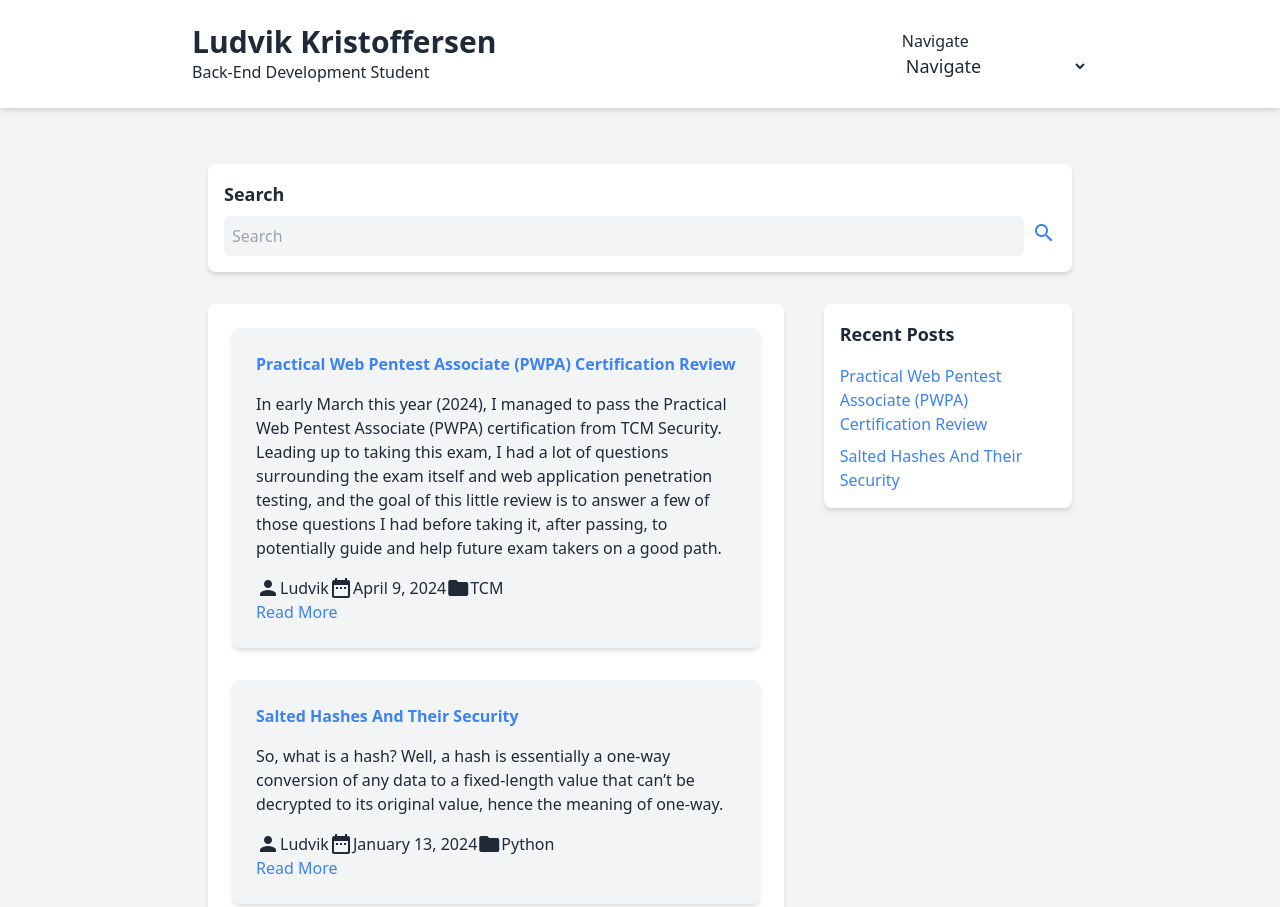
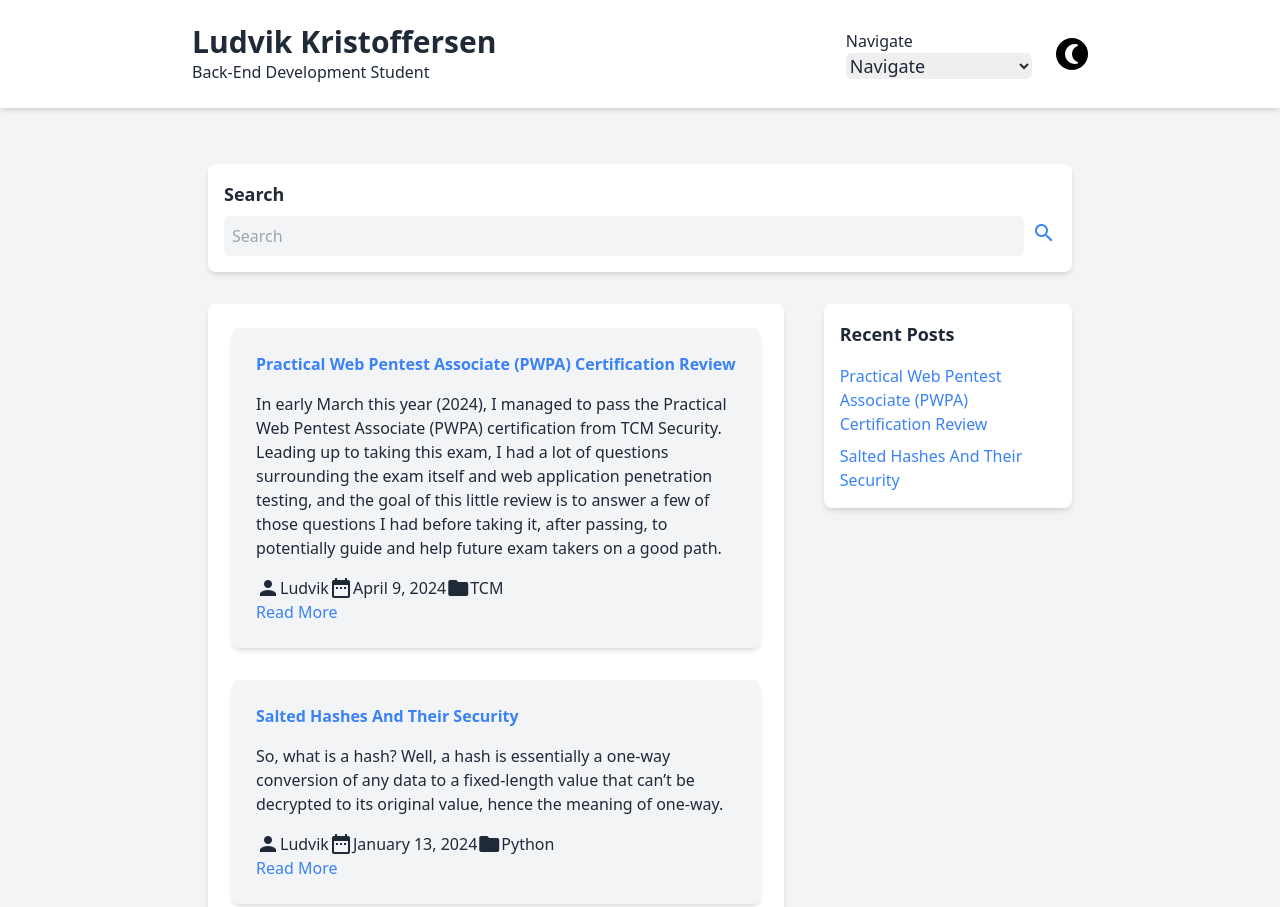
Before and after one commit to luddekn/luddekn.github.io, a website: page index.html in a window 1280 px wide. Shown: the top 907 px of the page. Drawn offline with Linux system fonts and the light colour scheme.

Commit message:
Update index.html

```diff
--- a/index.html
+++ b/index.html
@@ -16,19 +16,26 @@
 					<h2 class="text-3xl font-bold">Ludvik Kristoffersen</h2>
 					<p>Back-End Development Student</p>
 				</div>
+				<div class="flex items-center space-x-6">
+					<!-- Navigation Menu -->
 					<div class="relative w-48">
 						<label for="navigation-menu" class="sr-only">Navigate</label>
 						<select
 							id="navigation-menu"
-						class="block w-full bg-white border border-gray-300 rounded-md shadow-sm focus:ring-blue-500 focus:border-blue-500 text-lg text-gray-700"
+							class="block w-full border border-transparent rounded-md text-lg text-gray-700 focus:ring-blue-500 focus:border-blue-500 appearance-none"
 							onchange="location = this.value;"
 						>
-						<option value="" disabled selected>Navigate</option>
-						<option value="./index.html">Posts</option>
-						<option value="./about-me.html">About Me</option>
-						<option value="./projects.html">Projects</option>
-						<option value="./certificates.html">Certificates</option>
+							<option value="" disabled selected class="text-gray-500">Navigate</option>
+							<option value="./index.html" class="text-black">Posts</option>
+							<option value="./about-me.html" class="text-black">About Me</option>
+							<option value="./projects.html" class="text-black">Projects</option>
+							<option value="./certificates.html" class="text-black">Certificates</option>
 						</select>
+					</div>
+
+					<button id="change-theme" class="flex items-center justify-center text-white p-2 bg-black w-8 h-8 rounded-full dark:bg-gray-200 dark:text-black">
+						<span id="theme-icon" class="material-icons">nightlight_round</span>
+					</button>
 				</div>
 			</div>
 		</section>
```
Lines whose indentation alone changed are shown as unchanged.
